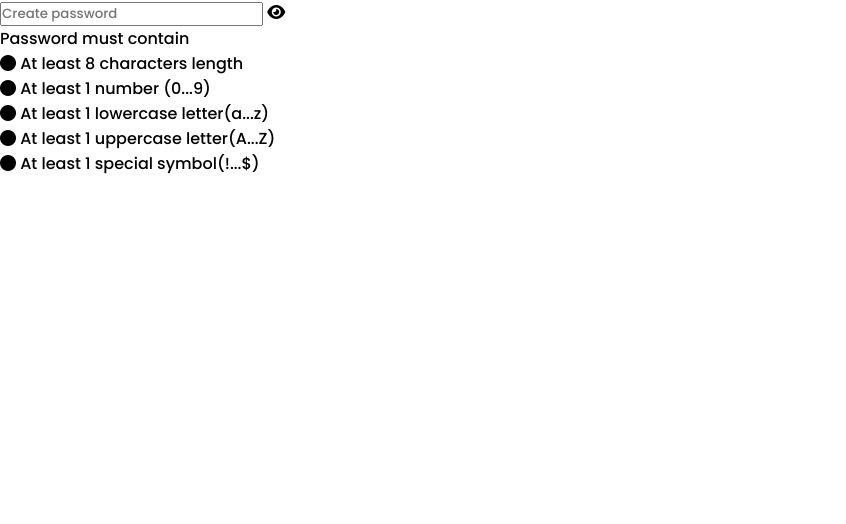
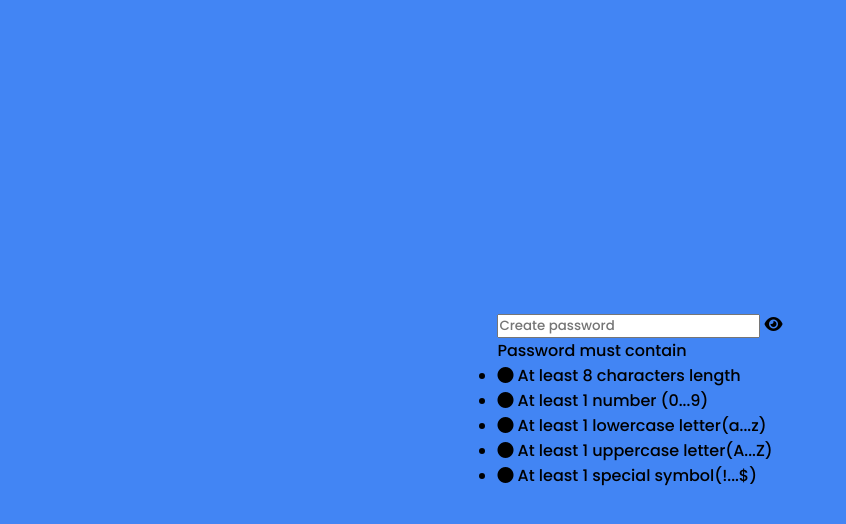
Before and after one commit to fernandogbz/password-validation-check, a plain HTML site: page index.html in a window 1280 px wide. Shown: the whole page, without its empty margins (0-846 px from the left). Drawn offline with Linux system fonts and the light colour scheme.

Commit message:
CSS - body

```diff
--- a/styles.css
+++ b/styles.css
@@ -6,3 +6,11 @@
   box-sizing: border-box;
   font-family: 'Poppins', sans-serif;
 }
+
+body {
+  display: flex;
+  align-items: center;
+  justify-content: center;
+  min-height: 100vh;
+  background-color: #4285f4;
+}
```
